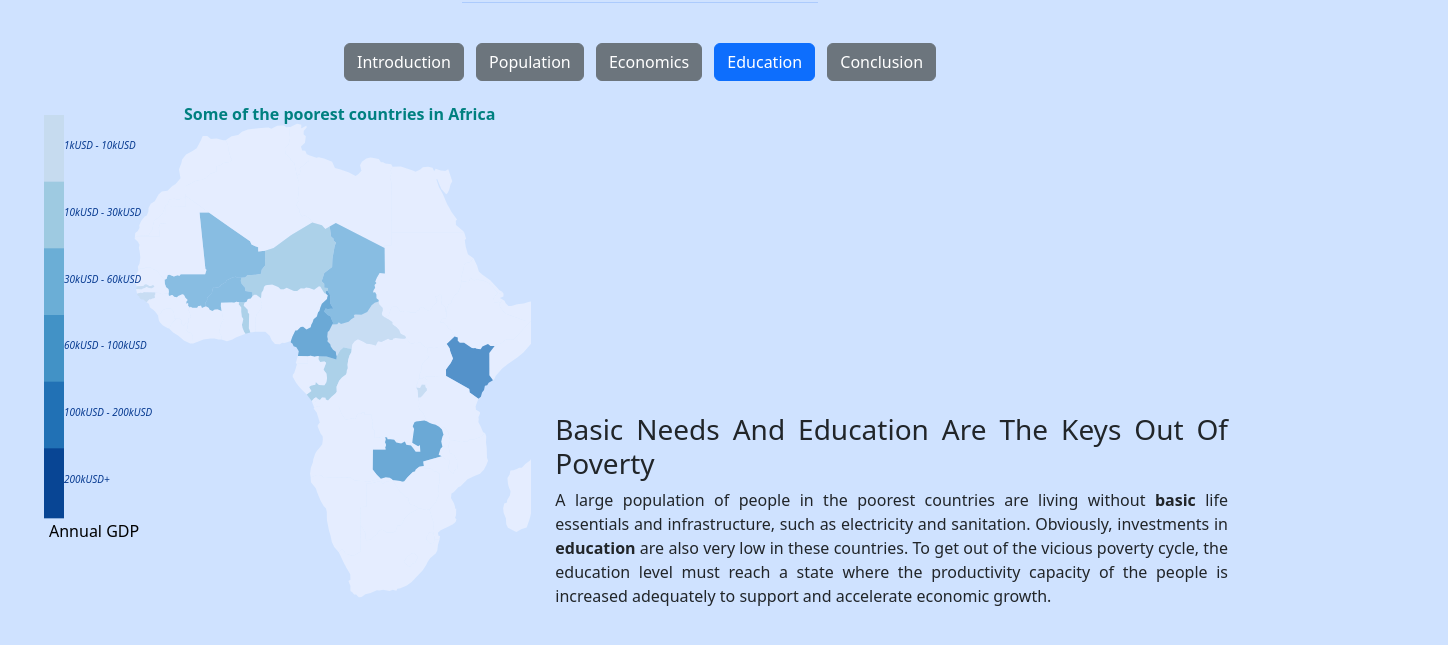
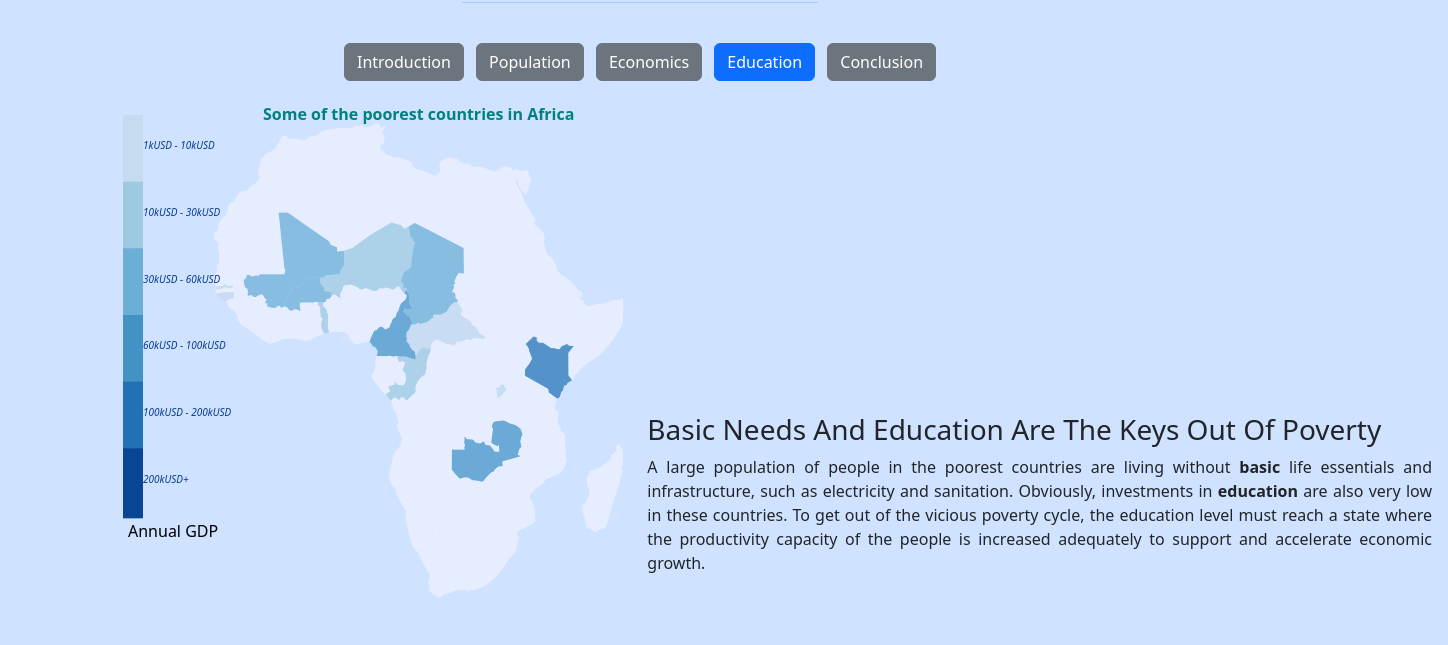
Before and after one commit to AMNTU/AMNTU.github.io, a plain HTML site: page education.html in a window 1280 px wide. Shown: the part 169-814 px from the top of the page, 1448 px wide, since content can reach past the window. Drawn offline with nearby package versions, Linux system fonts and the light colour scheme.

Commit message:
Fixed width of DIV

```diff
--- a/education.html
+++ b/education.html
@@ -58,7 +58,7 @@
           <li class="list-inline-item">
             <a href="conclusion.html" class="btn btn-secondary">Conclusion</a></li>
         </ul>
-    <div class="row gap-0 row-gap-2">
+    <div class="row gap-0 row-gap-2" style="width:1400px; margin: 0 auto;">
         <div class="p-2 col-5" style="display: flex; justify-content:right;" id="map"></div>
         <div class="p-2 col-7">
             <div style="height: 300px;" id="pie"></div>
```
